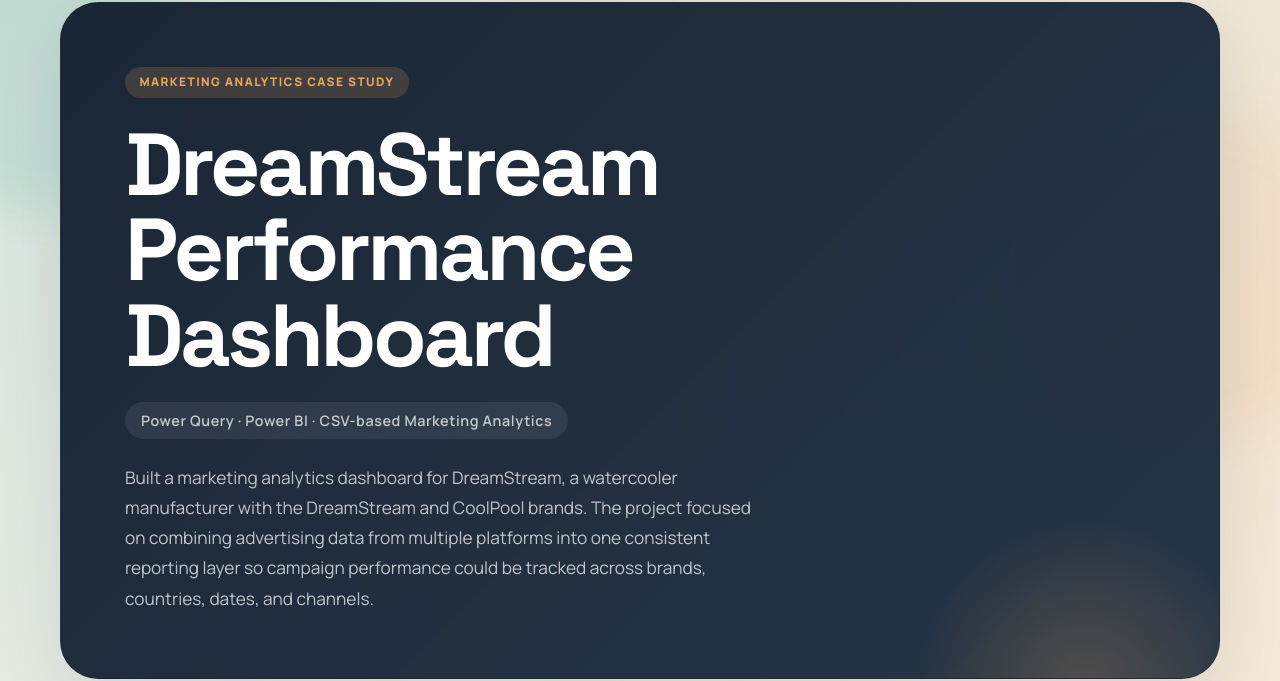
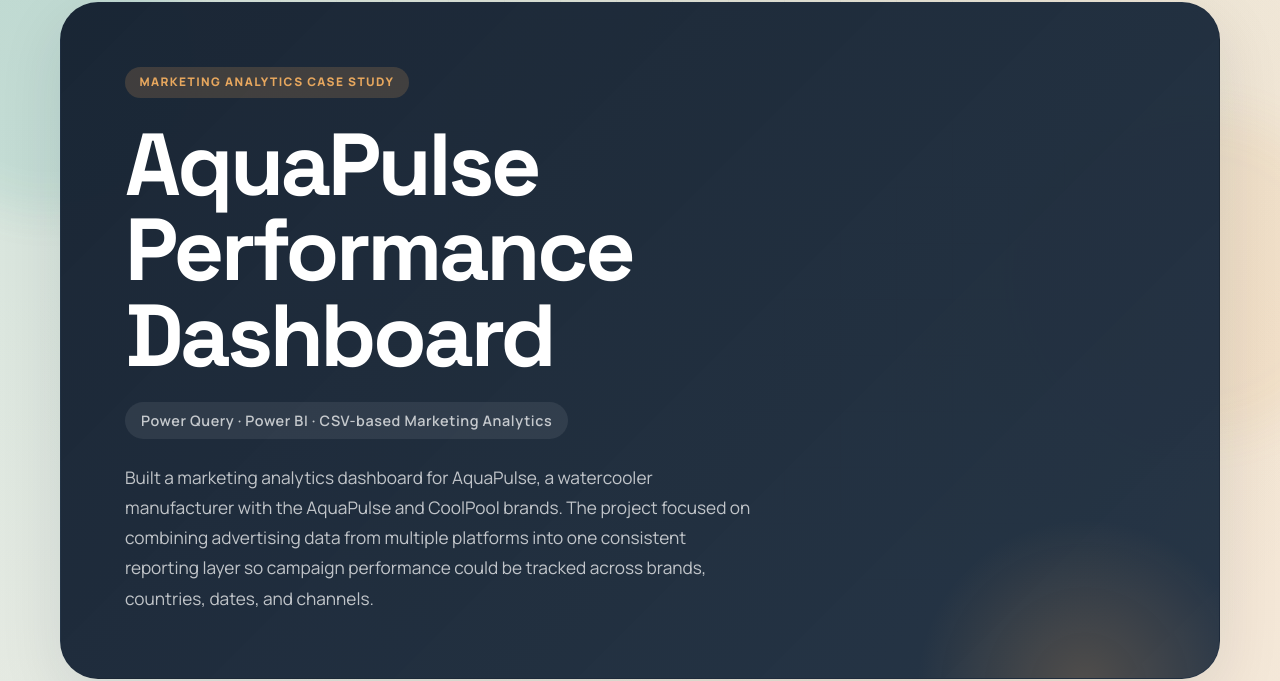
Before and after one commit to bilalahmad1995/portfolio, a React (Vite) app: page /portfolio/aqua-pulse in a window 1280 px wide. Shown: the part 205-886 px from the top of the page. Built offline with nearby package versions, Linux system fonts and the light colour scheme.

Commit message:
Rename marketing case study to AquaPulse

```diff
--- a/src/components/Seo.tsx
+++ b/src/components/Seo.tsx
@@ -1,7 +1,7 @@
 import { useEffect } from 'react'
 import { useLocation } from 'react-router-dom'
 import { blogPosts } from '../content/blogContent'
-import { dreamStreamAdsProject, salesFunnelProject, samsungCQCProject, siteMeta } from '../content/siteContent'
+import { aquaPulseProject, salesFunnelProject, samsungCQCProject, siteMeta } from '../content/siteContent'
 
 const defaultTitle = 'Bilal Ahmad | Data Engineering, Analytics & AI'
 const defaultDescription =
@@ -46,8 +46,8 @@
         'Selected case studies across data engineering, analytics, dashboards, enterprise systems, and applied machine learning.',
     },
     '/portfolio/aqua-pulse': {
-      title: `${dreamStreamAdsProject.title} | ${siteMeta.name}`,
-      description: dreamStreamAdsProject.tagline,
+      title: `${aquaPulseProject.title} | ${siteMeta.name}`,
+      description: aquaPulseProject.tagline,
       type: 'article',
     },
     '/portfolio/sales-funnel': {
--- a/src/content/siteContent.ts
+++ b/src/content/siteContent.ts
@@ -120,14 +120,14 @@
   ],
 };
 
-export const dreamStreamAdsProject = {
-  title: "DreamStream Performance Dashboard",
+export const aquaPulseProject = {
+  title: "AquaPulse Performance Dashboard",
   subtitle: "Power Query · Power BI · CSV-based Marketing Analytics",
   context: "Marketing Analytics Case Study",
   tagline:
     "Unified Google Ads, Facebook Ads, and LinkedIn Ads CSV data into a cross-channel performance dashboard for brand, country, date, and channel analysis.",
   overview:
-    "Built a marketing analytics dashboard for DreamStream, a watercooler manufacturer with the DreamStream and CoolPool brands. The project focused on combining advertising data from multiple platforms into one consistent reporting layer so campaign performance could be tracked across brands, countries, dates, and channels.",
+    "Built a marketing analytics dashboard for AquaPulse, a watercooler manufacturer with the AquaPulse and CoolPool brands. The project focused on combining advertising data from multiple platforms into one consistent reporting layer so campaign performance could be tracked across brands, countries, dates, and channels.",
   problem:
     "Ad platform exports came in separate CSV files with different metric structures and naming conventions, making it difficult to compare campaign performance across Google Ads, Facebook Ads, and LinkedIn Ads. The business needed one coherent view of spend, clicks, conversions, and cost efficiency.",
   approach: [
--- a/src/pages/AquaPulsePage.tsx
+++ b/src/pages/AquaPulsePage.tsx
@@ -4,7 +4,7 @@
 import styled from 'styled-components'
 import { Reveal } from '../components/Reveal'
 import { SectionTitle } from '../components/SectionTitle'
-import { dreamStreamAdsProject } from '../content/siteContent'
+import { aquaPulseProject } from '../content/siteContent'
 import { techIconMap } from '../utils/techIcons'
 
 const Page = styled(motion.div)`
@@ -361,10 +361,10 @@
 
       <Reveal>
         <Hero>
-          <Eyebrow>{dreamStreamAdsProject.context}</Eyebrow>
-          <HeroTitle>{dreamStreamAdsProject.title}</HeroTitle>
-          <Subtitle>{dreamStreamAdsProject.subtitle}</Subtitle>
-          <HeroPara>{dreamStreamAdsProject.overview}</HeroPara>
+          <Eyebrow>{aquaPulseProject.context}</Eyebrow>
+          <HeroTitle>{aquaPulseProject.title}</HeroTitle>
+          <Subtitle>{aquaPulseProject.subtitle}</Subtitle>
+          <HeroPara>{aquaPulseProject.overview}</HeroPara>
         </Hero>
       </Reveal>
 
@@ -374,7 +374,7 @@
             <SectionTitle
               eyebrow="Problem"
               title="Separate ad exports created a fragmented picture."
-              body={dreamStreamAdsProject.problem}
+              body={aquaPulseProject.problem}
             />
           </Card>
         </Reveal>
@@ -387,7 +387,7 @@
               body="Power Query handled ETL and normalization, while using to Power BI and DAX turned the prepared dataset into an interactive cross-channel dashboard."
             />
             <StackRow>
-              {dreamStreamAdsProject.techStack.map((tech) => {
+              {aquaPulseProject.techStack.map((tech) => {
                 const Icon = techIconMap[tech] ?? Database
 
                 return (
@@ -413,7 +413,7 @@
 
         <ApproachGrid style={{ marginTop: '1.5rem' }}>
           <ApproachWrap>
-            {dreamStreamAdsProject.approach.map((item, index) => {
+            {aquaPulseProject.approach.map((item, index) => {
               const Icon = icons[index]
 
               return (
@@ -440,7 +440,7 @@
         </Reveal>
 
         <FeaturesGrid style={{ marginTop: '1.5rem' }}>
-          {dreamStreamAdsProject.features.map((feature, index) => (
+          {aquaPulseProject.features.map((feature, index) => (
             <Reveal key={feature.title} delay={index * 0.06}>
               <FeatureCard>
                 <FeatureTitle>{feature.title}</FeatureTitle>
@@ -461,7 +461,7 @@
         </Reveal>
 
         <MetricsGrid style={{ marginTop: '1.5rem' }}>
-          {dreamStreamAdsProject.metrics.map((metric, index) => (
+          {aquaPulseProject.metrics.map((metric, index) => (
             <Reveal key={metric.label} delay={index * 0.06}>
               <MetricCard>
                 <strong>{metric.value}</strong>
@@ -482,7 +482,7 @@
               body="The main value was not just prettier reporting. It was the ability to compare cost and conversion behavior consistently across channels."
             />
             <InsightList>
-              {dreamStreamAdsProject.insights.map((insight) => (
+              {aquaPulseProject.insights.map((insight) => (
                 <InsightItem key={insight}>
                   <CheckCircle2 size={17} style={{ marginTop: '0.1rem', flexShrink: 0, color: 'var(--accent)' }} />
                   <span>{insight}</span>
@@ -500,7 +500,7 @@
               body="A lot of the project value came from getting the data into a dependable analytical shape before visualization."
             />
             <InsightList>
-              {dreamStreamAdsProject.dataChallenges.map((item) => (
+              {aquaPulseProject.dataChallenges.map((item) => (
                 <InsightItem key={item}>
                   <CheckCircle2 size={17} style={{ marginTop: '0.1rem', flexShrink: 0, color: 'var(--warm)' }} />
                   <span>{item}</span>
@@ -521,7 +521,7 @@
         </Reveal>
 
         <ImpactGrid style={{ marginTop: '1.5rem' }}>
-          {dreamStreamAdsProject.impact.map((item, index) => {
+          {aquaPulseProject.impact.map((item, index) => {
             const Icon = impactIcons[index]
 
             return (
--- a/src/pages/PortfolioPage.tsx
+++ b/src/pages/PortfolioPage.tsx
@@ -6,7 +6,7 @@
 import { SectionTitle } from '../components/SectionTitle'
 import {
   caseStudies,
-  dreamStreamAdsProject,
+  aquaPulseProject,
   education,
   portfolioImages,
   salesFunnelProject,
@@ -475,10 +475,10 @@
             <img src={portfolioImages.analytics.src} alt={portfolioImages.analytics.alt} loading="lazy" />
             <ProjectOverlayWide>
               <ProjectEyebrow style={{ color: 'var(--warm)', background: 'rgba(231,167,94,0.2)' }}>
-                {dreamStreamAdsProject.context}
+                {aquaPulseProject.context}
               </ProjectEyebrow>
-              <ProjectOverlayTitle>{dreamStreamAdsProject.title}</ProjectOverlayTitle>
-              <ProjectOverlayDesc>{dreamStreamAdsProject.tagline}</ProjectOverlayDesc>
+              <ProjectOverlayTitle>{aquaPulseProject.title}</ProjectOverlayTitle>
+              <ProjectOverlayDesc>{aquaPulseProject.tagline}</ProjectOverlayDesc>
               <ProjectArrow>
                 View case study <ArrowUpRight size={14} />
               </ProjectArrow>
```
